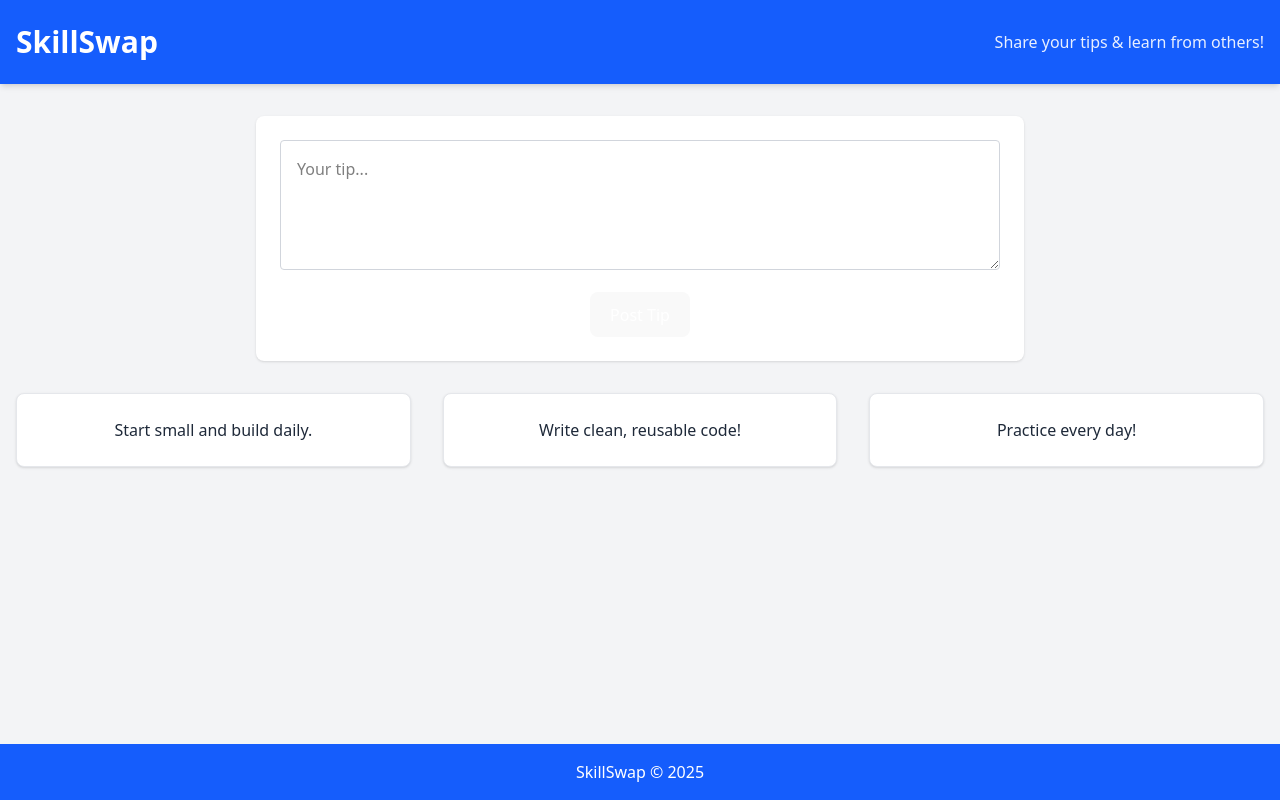
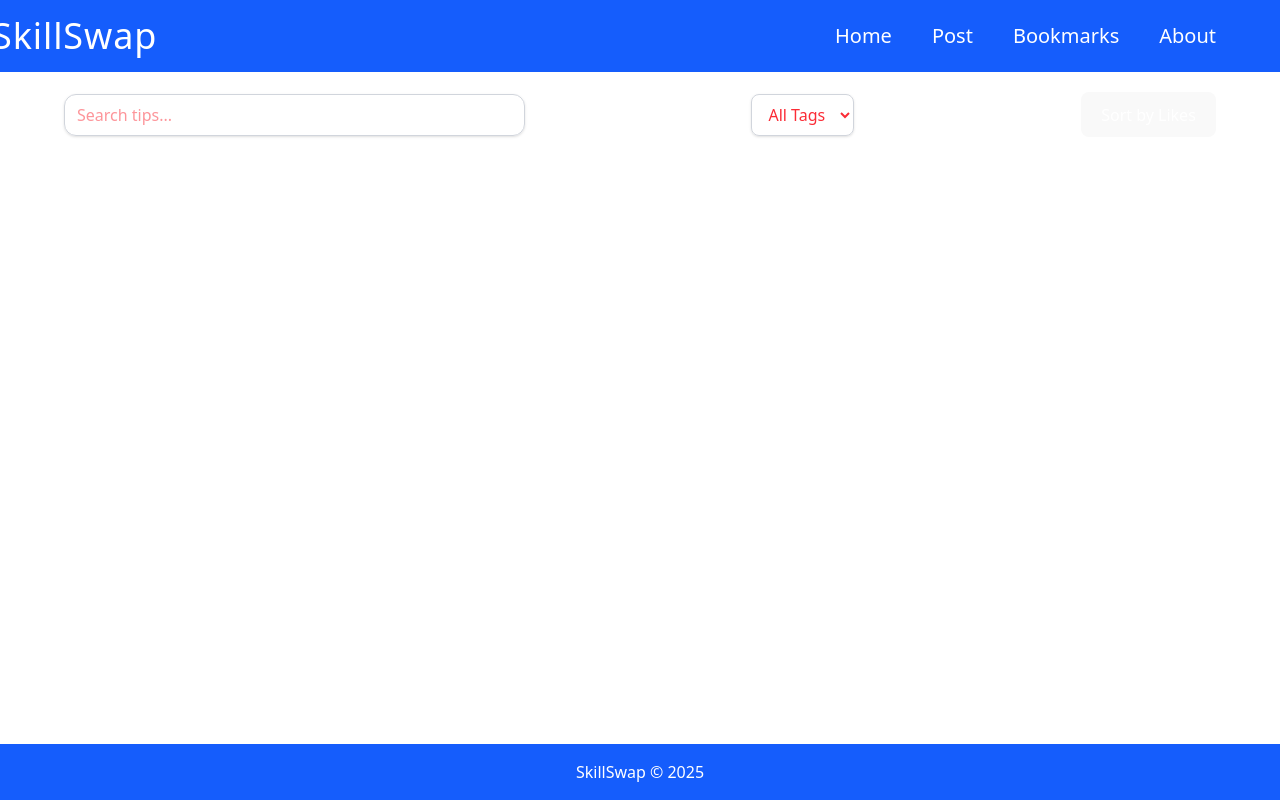
Before and after one commit to Himanshu-xeno/SkillSwap---Micro-Learning-Community, a React (Vite) app: page / in a window 1280 px wide. Built offline with nearby package versions, Linux system fonts and the light colour scheme.

Commit message:
Made navigation bar, search bar, tags filter and sort button

```diff
--- a/package.json
+++ b/package.json
@@ -12,7 +12,8 @@
   "dependencies": {
     "@tailwindcss/vite": "^4.1.11",
     "react": "^19.1.0",
-    "react-dom": "^19.1.0"
+    "react-dom": "^19.1.0",
+    "react-router-dom": "^7.6.3"
   },
   "devDependencies": {
     "@eslint/js": "^9.29.0",
--- a/src/App.jsx
+++ b/src/App.jsx
@@ -1,30 +1,34 @@
-import './App.css'; // optional, if you have Tailwind only, you can remove this too
-import Header from './components/Header';
-import TipForm from './components/TipForm';
-import TipCard from './components/TipCard';
+import './App.css';
+import { BrowserRouter as Router, Routes, Route } from "react-router-dom";
+
+import Navbar from './components/Navbar';
+import Home from './pages/Home'; // we will create this
+import PostTip from './pages/PostTip'; // create this later
+import Bookmarks from './pages/Bookmarks'; // create this later
+import About from './pages/About'; // create this later
+import NotFound from './pages/NotFound'; // optional 404
 
 function App() {
-  const tips = [
-    { id: 1, text: 'Start small and build daily.' },
-    { id: 2, text: 'Write clean, reusable code!' },
-    { id: 3, text: 'Practice every day!' },
-  ];
+  return (
+    <Router>
+      <div className="flex flex-col min-h-screen bg-white-100">
+        <Navbar />
 
-  return (
-    <div className="flex flex-col min-h-screen bg-gray-100">
-      <Header />
-      <main className="flex-grow w-full max-w-7xl mx-auto px-4 py-8">
-        <TipForm />
-        <div className="grid grid-cols-1 md:grid-cols-2 lg:grid-cols-3 gap-8">
-          {tips.map((tip) => (
-            <TipCard key={tip.id} tip={tip} />
-          ))}
-        </div>
-      </main>
-      <footer className="bg-blue-600 text-white text-center py-4">
-        SkillSwap © 2025
-      </footer>
-    </div>
+        <main className="bg-white flex-grow w-screen px-0 text-red-500">
+          <Routes>
+            <Route path="/" element={<Home />} />
+            <Route path="/post" element={<PostTip />} />
+            <Route path="/bookmarks" element={<Bookmarks />} />
+            <Route path="/about" element={<About />} />
+            <Route path="*" element={<NotFound />} />
+          </Routes>
+        </main>
+
+        <footer className="bg-blue-600 text-white text-center py-4">
+          SkillSwap © 2025
+        </footer>
+      </div>
+    </Router>
   );
 }
 
--- a/src/components/Header.jsx
+++ /dev/null
@@ -1,12 +0,0 @@
-function Header() {
-  return (
-   <header className="bg-blue-600 text-white py-6 shadow-md w-full">
-  <div className="max-w-7xl mx-auto px-4 flex flex-col md:flex-row justify-between items-center">
-    <h1 className="text-3xl font-bold mb-2 md:mb-0">SkillSwap</h1>
-    <p className="text-base opacity-90">Share your tips & learn from others!</p>
-  </div>
-</header>
-  );
-}
-
-export default Header;
--- /dev/null
+++ b/src/components/Navbar.jsx
@@ -0,0 +1,23 @@
+// src/components/Navbar.jsx
+import { Link } from "react-router-dom";
+
+export default function Navbar() {
+  return (
+    <nav className="bg-blue-600 text-white text-9xl py-4 shadow-md">
+      <div className="max-w-6xl mx-auto flex justify-between items-center">
+        {/* Logo or Brand */}
+        <Link to="/" className="text-4xl font-bold tracking-wide -ml-18">
+          SkillSwap
+        </Link>
+
+        {/* Navigation Links */}
+        <div className="space-x-10 text-xl font-medium">
+          <Link to="/" className="text-white hover:underline">Home</Link>
+          <Link to="/post" className="text-white hover:underline">Post</Link>
+          <Link to="/bookmarks" className="text-white hover:underline">Bookmarks</Link>
+          <Link to="/about" className="text-white hover:underline">About</Link>
+        </div>
+      </div>
+    </nav>
+  );
+}
--- /dev/null
+++ b/src/components/SearchBar.jsx
@@ -0,0 +1,27 @@
+// src/components/SearchBar.jsx
+export default function SearchBar() {
+  return (
+    <div className="flex flex-col md:flex-row max-w-6xl mx-auto py-5 justify-between items-center">
+      {/* 🔍 Search Input */}
+      <input
+        type="text"
+        placeholder="Search tips..."
+        className="w-full md:w-[40%] px-3 py-2 rounded-xl border border-gray-300 shadow-sm focus:outline-none focus:ring-2 focus:ring-blue-500"
+      />
+
+      {/* ⬇️ Tag Filter Dropdown */}
+      <select className="w-full md:w-auto px-3 py-2 rounded-lg border border-gray-300 shadow-sm focus:outline-none focus:ring-2 focus:ring-blue-500">
+        <option value="">All Tags</option>
+        <option value="react">React</option>
+        <option value="git">Git</option>
+        <option value="regex">Regex</option>
+        <option value="docker">Docker</option>
+      </select>
+
+      {/* ↕️ Sort Button */}
+      <button className="w-full md:w-auto px-4 py-2 bg-blue-600 text-white font-medium rounded-lg hover:bg-blue-700 transition duration-200">
+        Sort by Likes
+      </button>
+    </div>
+  );
+}
--- a/src/index.css
+++ b/src/index.css
@@ -1,4 +1,6 @@
 @import "tailwindcss";
+
+
 
 body, html, #root {
   margin: 0;
@@ -13,8 +15,8 @@ body, html, #root {
   line-height: 1.5;
   font-weight: 400;
   color-scheme: light dark;
-  color: rgba(255, 255, 255, 0.87);
-  background-color: #242424;
+  color: rgba(223, 212, 212, 0.87);
+  background-color: inherit;
   /* this is optional */
   font-synthesis: none;
   text-rendering: optimizeLegibility;
@@ -30,12 +32,12 @@ body {
 
 a {
   font-weight: 500;
-  color: #646cff;
+  color: inherit;
   text-decoration: inherit;
 }
 
 a:hover {
-  color: #535bf2;
+  color: inherit;
 }
 
 button {
--- /dev/null
+++ b/src/pages/About.jsx
@@ -0,0 +1,12 @@
+export default function About() {
+  return (
+    <div className="max-w-2xl mx-auto text-center mt-20">
+      <h1 className="text-3xl font-bold mb-4">About SkillSwap</h1>
+      <p className="text-gray-600">
+        This is a micro-learning platform where developers can share bite-sized tips, tricks, and resources.
+        <br />
+        More content coming soon...
+      </p>
+    </div>
+  );
+}
--- /dev/null
+++ b/src/pages/Bookmarks.jsx
@@ -0,0 +1,7 @@
+export default function Bookmarks() {
+  return (
+    <div className="text-center mt-20 text-xl ">
+      Your saved tips will appear here.
+    </div>
+  );
+}
--- /dev/null
+++ b/src/pages/Home.jsx
@@ -0,0 +1,11 @@
+import SearchBar from "../components/SearchBar";
+
+export default function Home() {
+  return (
+    <div>
+      <SearchBar />
+
+      {/* Tip cards will come here */}
+    </div>
+  );
+}
--- /dev/null
+++ b/src/pages/NotFound.jsx
@@ -0,0 +1,7 @@
+export default function NotFound() {
+  return (
+    <div className="text-center mt-20 text-red-600 text-2xl font-bold">
+      404 - Page not found
+    </div>
+  );
+}
--- /dev/null
+++ b/src/pages/PostTip.jsx
@@ -0,0 +1,7 @@
+export default function PostTip() {
+  return (
+    <div className="text-center mt-20 text-xl text-gray-700">
+      Post a new tip here (form coming soon)
+    </div>
+  );
+}
```
Also changed, not shown: 2 other files (tests, documents, lock files or other folders).
